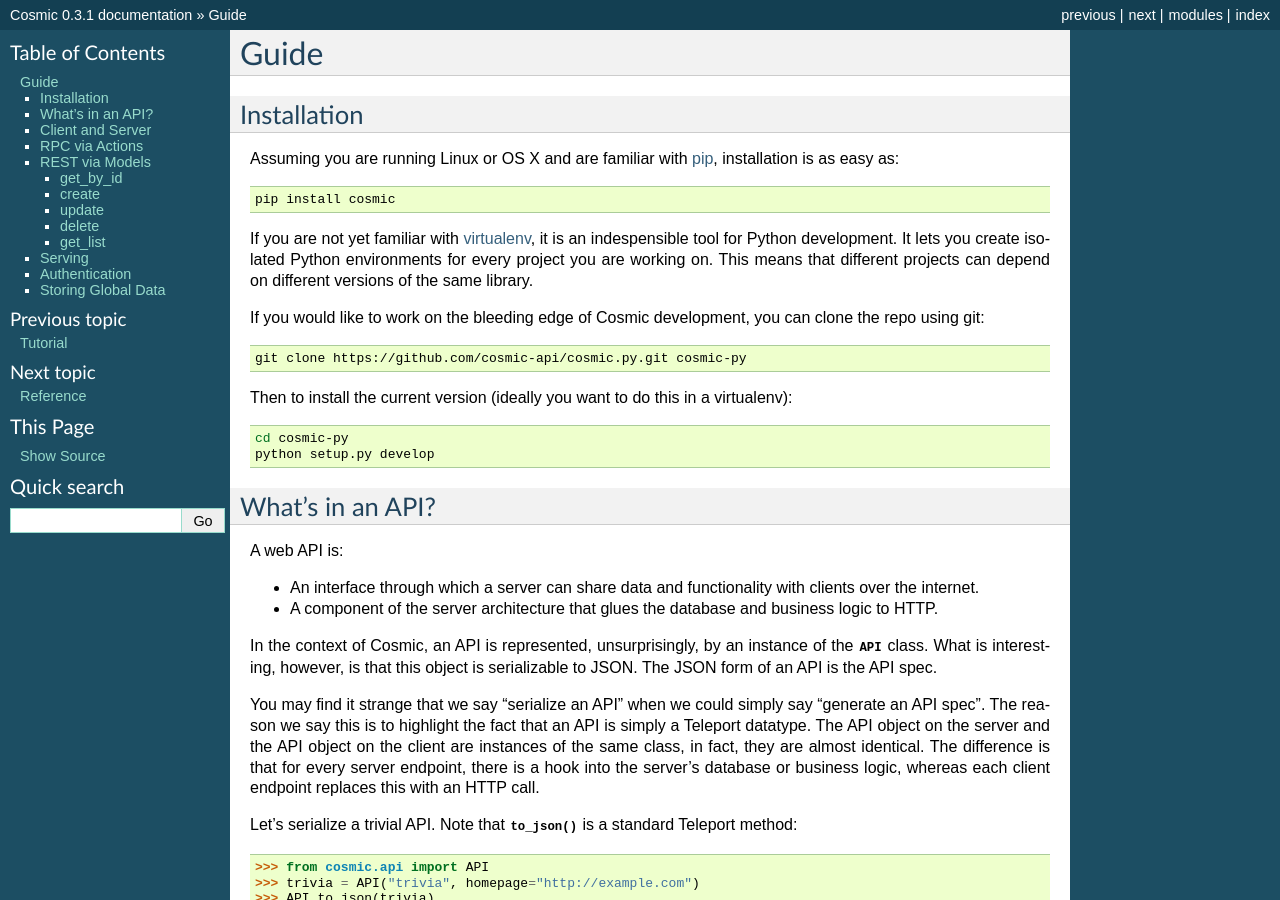
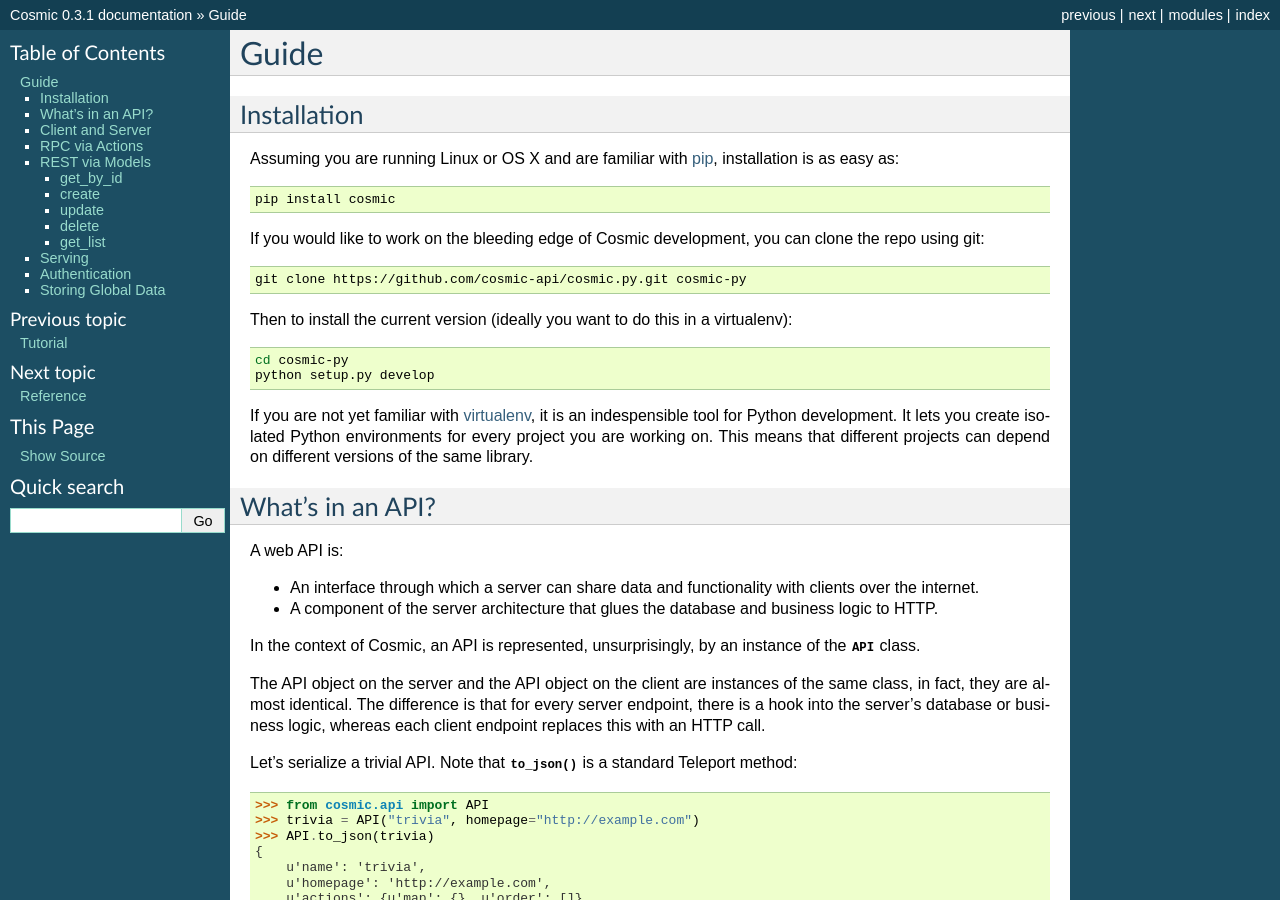
Before and after one commit to cosmic-api/cosmic.py, a Sphinx documentation site: the page built from docs/source/guide.rst, in a window 1280 px wide and 900 px high. Built offline with Sphinx 7.4.7, drawn with Linux system fonts in a browser that asks for light colours.

Commit message:
Documentation updates

```diff
--- a/docs/source/conf.py
+++ b/docs/source/conf.py
@@ -24,8 +24,13 @@
 
 # Add any Sphinx extension module names here, as strings. They can be extensions
 # coming with Sphinx (named 'sphinx.ext.*') or your custom ones.
-extensions = ['sphinx.ext.autodoc']
+extensions = ['sphinx.ext.autodoc', 'sphinx.ext.intersphinx']
 autodoc_member_order = 'bysource'
+
+intersphinx_mapping = {
+    'http://werkzeug.pocoo.org/docs/': None,
+}
+intersphinx_mapping = {'werkzeug': ('http://werkzeug.pocoo.org/docs/', None)}
 
 # Add any paths that contain templates here, relative to this directory.
 templates_path = ['_templates']
--- a/docs/source/guide.rst
+++ b/docs/source/guide.rst
@@ -4,17 +4,13 @@
 Installation
 ------------
 
-Assuming you are running Linux or OS X and are familiar with `pip <http://www.pip-installer.org/en/latest/quickstart.html>`_, installation is as easy as:
+Assuming you are running Linux or OS X and are familiar with
+`pip <http://www.pip-installer.org/en/latest/quickstart.html>`_, installation
+is as easy as:
 
 .. code:: bash
 
    pip install cosmic
-
-If you are not yet familiar with `virtualenv
-<http://www.virtualenv.org/en/latest/>`_, it is an indespensible tool for
-Python development. It lets you create isolated Python environments for every
-project you are working on. This means that different projects can depend on
-different versions of the same library.
 
 If you would like to work on the bleeding edge of Cosmic development, you
 can clone the repo using git:
@@ -42,20 +44,18 @@
   logic to HTTP.
 
 In the context of Cosmic, an API is represented, unsurprisingly, by an
-instance of the :class:`~cosmic.api.API` class. What is interesting, however,
-is that this object is serializable to JSON. The JSON form of an API is the
-API spec.
+instance of the :class:`~cosmic.api.API` class.
 
-You may find it strange that we say "serialize an API" when we could simply
-say "generate an API spec". The reason we say this is to highlight the fact
-that an API is simply a Teleport datatype. The API object on the server and
-the API object on the client are instances of the same class, in fact, they
-are almost identical. The difference is that for every server endpoint, there
-is a hook into the server's database or business logic, whereas each client
-endpoint replaces this with an HTTP call.
+The API object on the server and the API object on the client are instances
+of the same class, in fact, they are almost identical. The difference is
+that for every server endpoint, there is a hook into the server's database
+or business logic, whereas each client endpoint replaces this with an HTTP
+call.
 
 Let's serialize a trivial API. Note that :meth:`to_json` is a standard
-Teleport method::
+Teleport method:
+
+.. code:: python
 
     >>> from cosmic.api import API
     >>> trivia = API("trivia", homepage="http://example.com")
```
Also changed, not shown: other parts of docs/source/guide.rst (+10 -0 lines), docs/source/reference.rst (+37 -2 lines), docs/source/tutorial.rst (+9 -5 lines), 3 other files.
